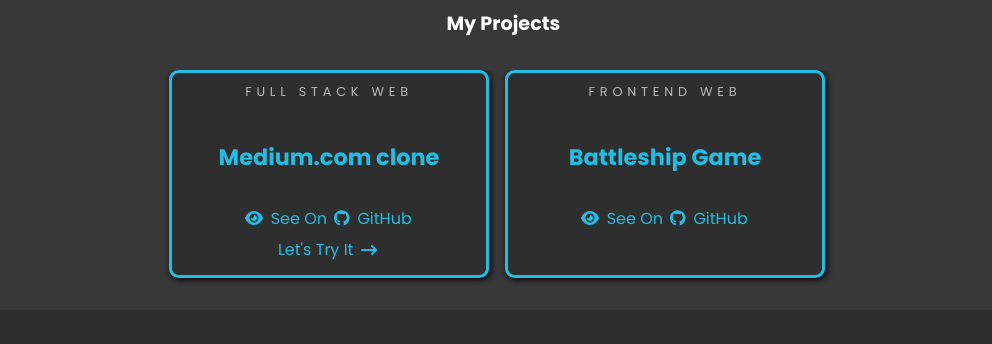
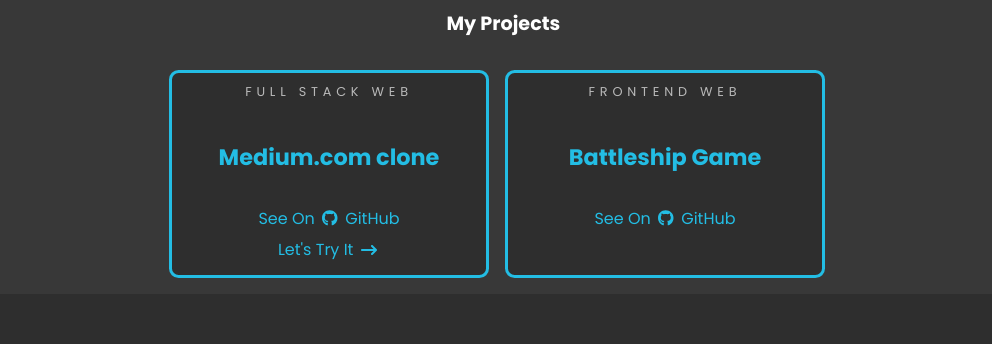
Before and after one commit to zvolcsey/my-portfolio, a React (Vite) app: page /projects in a window 1280 px wide. Shown: the part 223-567 px from the top of the page, without its empty margins (143-1135 px from the left). Built offline with nearby package versions, Linux system fonts and the light colour scheme.

Commit message:
fix: Fixed the Projects page

```diff
--- a/src/components/Projects/ProjectItem.module.css
+++ b/src/components/Projects/ProjectItem.module.css
@@ -5,12 +5,10 @@
   border: 0.2rem solid var(--main-color);
   background: var(--main-bg-color);
   border-radius: 0.6rem;
-  box-shadow: 0.1rem 0.1rem 0.4rem #000;
   display: flex;
   flex-direction: column;
   align-items: center;
   justify-content: space-between;
-  scroll-snap-align: start;
 }
 
 .badge {
@@ -24,3 +22,13 @@
   text-align: center;
   font-size: 1.4rem;
 }
+
+@media (width > 90rem) {
+  .badge {
+    font-size: 1.2rem;
+  }
+
+  h3 {
+    font-size: 1.6rem;
+  }
+}
--- a/src/components/Projects/ProjectItemActions.module.css
+++ b/src/components/Projects/ProjectItemActions.module.css
@@ -20,3 +20,13 @@
   position: relative;
   padding: 0.2rem;
 }
+
+@media (width > 90rem) {
+  .actions {
+    height: 5rem;
+  }
+
+  .action a {
+    font-size: 1.4rem;
+  }
+}
--- a/src/components/Projects/ProjectItemActions.tsx
+++ b/src/components/Projects/ProjectItemActions.tsx
@@ -15,7 +15,6 @@
       {seeOnGitHubLink && (
         <li className={styles.action}>
           <ExternalLink href={seeOnGitHubLink}>
-            <FontAwesomeIcon icon={faEye} />
             &nbsp;See&nbsp;On&nbsp;
             <FontAwesomeIcon icon={faGithub} />
             &nbsp;GitHub&nbsp;
--- a/src/components/Projects/ProjectsList.module.css
+++ b/src/components/Projects/ProjectsList.module.css
@@ -1,30 +1,15 @@
 .items {
-  --_spacer: 1rem;
-  width: 100%;
-  max-width: 100vw;
-  list-style: none;
-  display: grid;
-  grid-auto-flow: column;
-  grid-auto-columns: 85%;
-  overflow-x: scroll;
-  overscroll-behavior-inline: contain;
-  scroll-snap-type: inline mandatory;
-  scroll-padding-inline: var(--_spacer, 1rem);
-  padding: 0 var(--_spacer, 1rem) var(--_spacer, 1rem) var(--_spacer, 1rem);
-  gap: var(--_spacer, 1rem);
+  width: 90%;
+  margin: 0 auto;
+  display: flex;
+  flex-direction: column;
+  justify-content: center;
+  align-items: center;
+  gap: 1rem;
 }
 
-@media (min-width: 21rem) {
+@media (min-width: 48rem) {
   .items {
-    grid-auto-columns: 20rem;
+    flex-direction: row;
   }
 }
-
-@media (min-width: 42.4rem) {
-  .items {
-    overflow: hidden;
-    display: flex;
-    justify-content: center;
-    align-items: center;
-  }
-}
--- a/src/components/UI/Container.module.css
+++ b/src/components/UI/Container.module.css
@@ -10,3 +10,13 @@
   text-transform: capitalize;
   font-size: 1.2rem;
 }
+
+@media (width > 90rem) {
+  .container {
+    padding: 1.2rem 0;
+  }
+
+  .container > h2 {
+    font-size: 1.6rem;
+  }
+}
```
